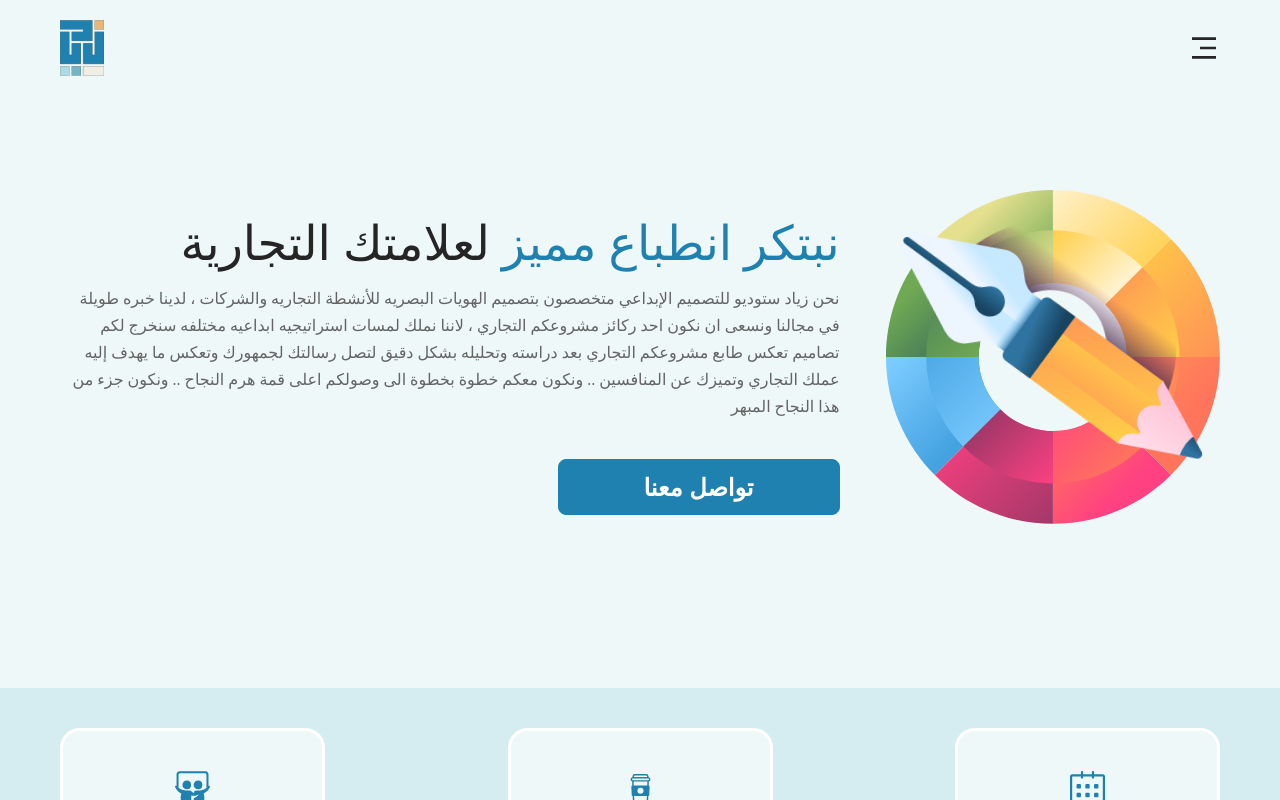
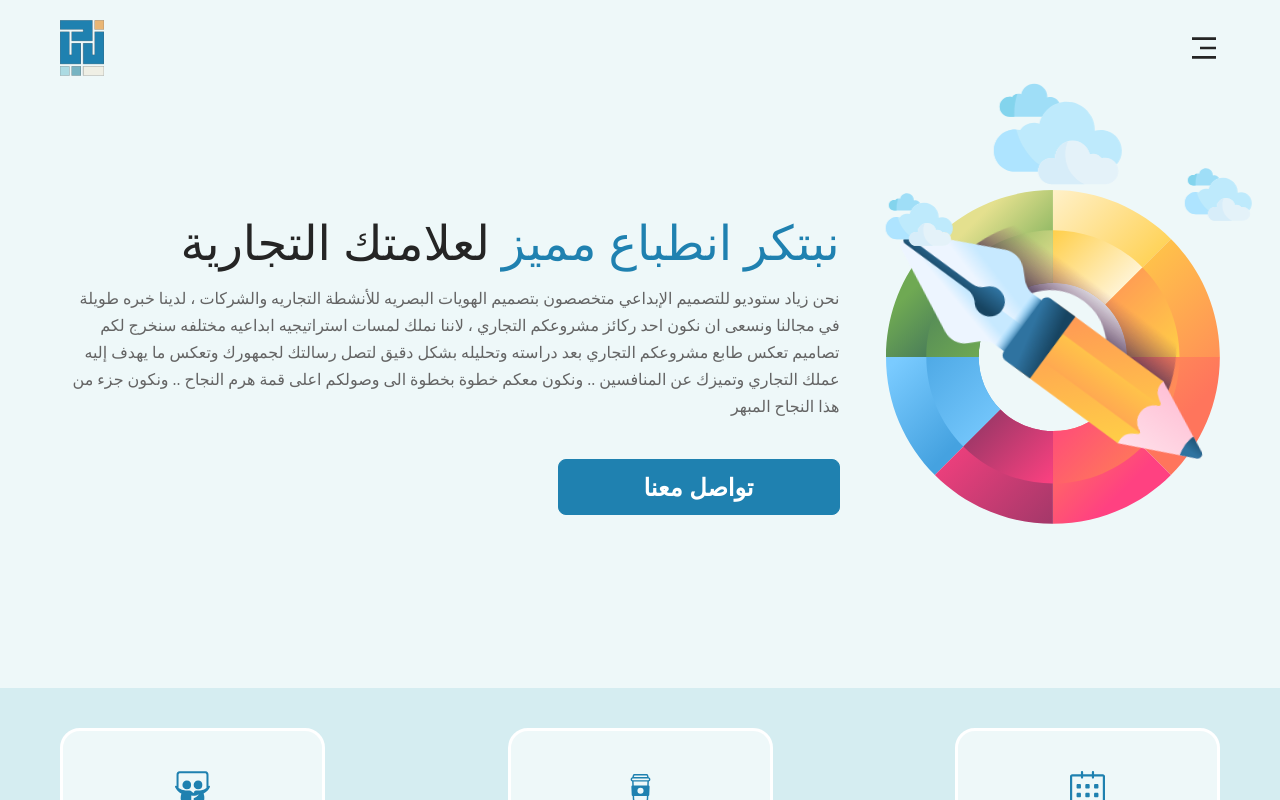
Before and after one commit to HebaMusleh/ziad-studio, a React (Create React App) app: page / in a window 1280 px wide. Shown: the top 800 px of the page. Built offline with nearby package versions, Linux system fonts and the light colour scheme; a web font is replaced by a local one.

Commit message:
edit all

```diff
--- a/src/pages/Home/Hero/index.jsx
+++ b/src/pages/Home/Hero/index.jsx
@@ -11,6 +11,9 @@ import { HeroStyle } from './style';
 
 import heroCircle from '../../../assets/her1.svg';
 import heroPincel from '../../../assets/her2.svg';
+import cloud from '../../../assets/cloud.svg'
+
+
 import ContactModal from '../../ContactModal';
 
 
@@ -38,6 +41,9 @@ const Hero = () => {
                     viewport={{ once: false, amount: 0.25 }}
                     className={`innerWidth container-hero`}
                 >
+                    <div className="cloud" style={{left:'0'}}>
+                        <img src={cloud} alt="cloud" />
+                    </div>
                     <motion.span className="left-side" variants={fadeIn("right", "tween", 0.2, 1)}>
                         <img src={heroCircle} alt="circle" />
                         <motion.div style={{ rotate }} className='pincel'>
--- a/src/pages/Home/Hero/style.js
+++ b/src/pages/Home/Hero/style.js
@@ -3,6 +3,8 @@ import styled from "styled-components";
 export const HeroStyle = styled.div`
   background: ${(props) => props.theme.palette.heroBackground};
   padding: 100px 0;
+  position:relative;
+  overflow-x:hidden;
   .container-hero {
     display: flex;
     align-items: center;
@@ -102,4 +104,24 @@ export const HeroStyle = styled.div`
       }
     }
   }
+
+  .cloud {
+    position: absolute;
+    top: 0;
+    animation: moveCloud 20s linear infinite;
+    overflow-x: hidden;
+    z-index: 1000;
+    overflow-x:hidden;
+  }
+
+  @keyframes moveCloud {
+    0%,
+    100% {
+      transform: translateX(0);
+    }
+    50% {
+      transform: translateX(100vw); /* Move to the right of the viewport */
+    }
+  }
+
 `;
```
Also changed, not shown: src/assets/cloud.svg (added).
